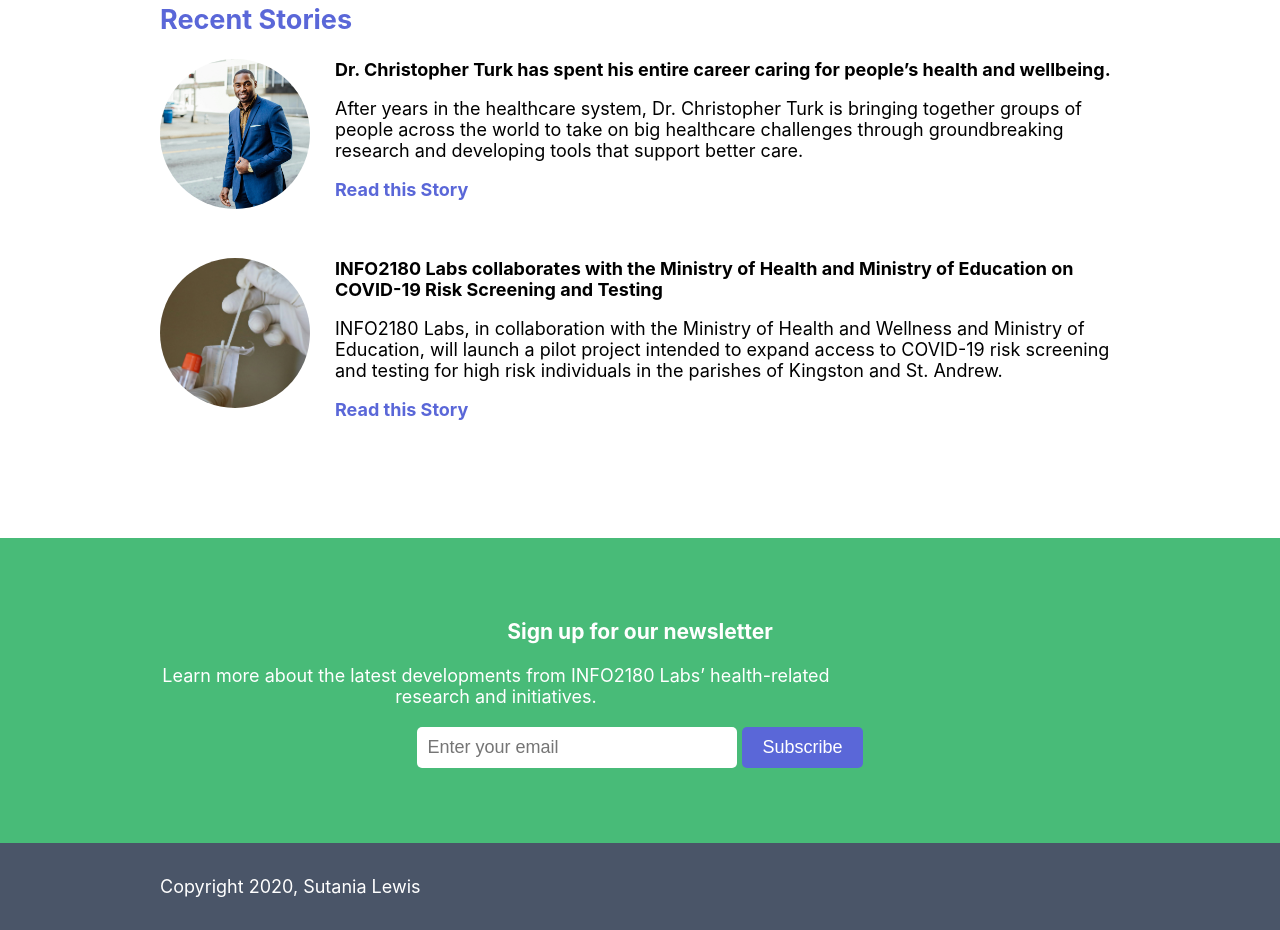
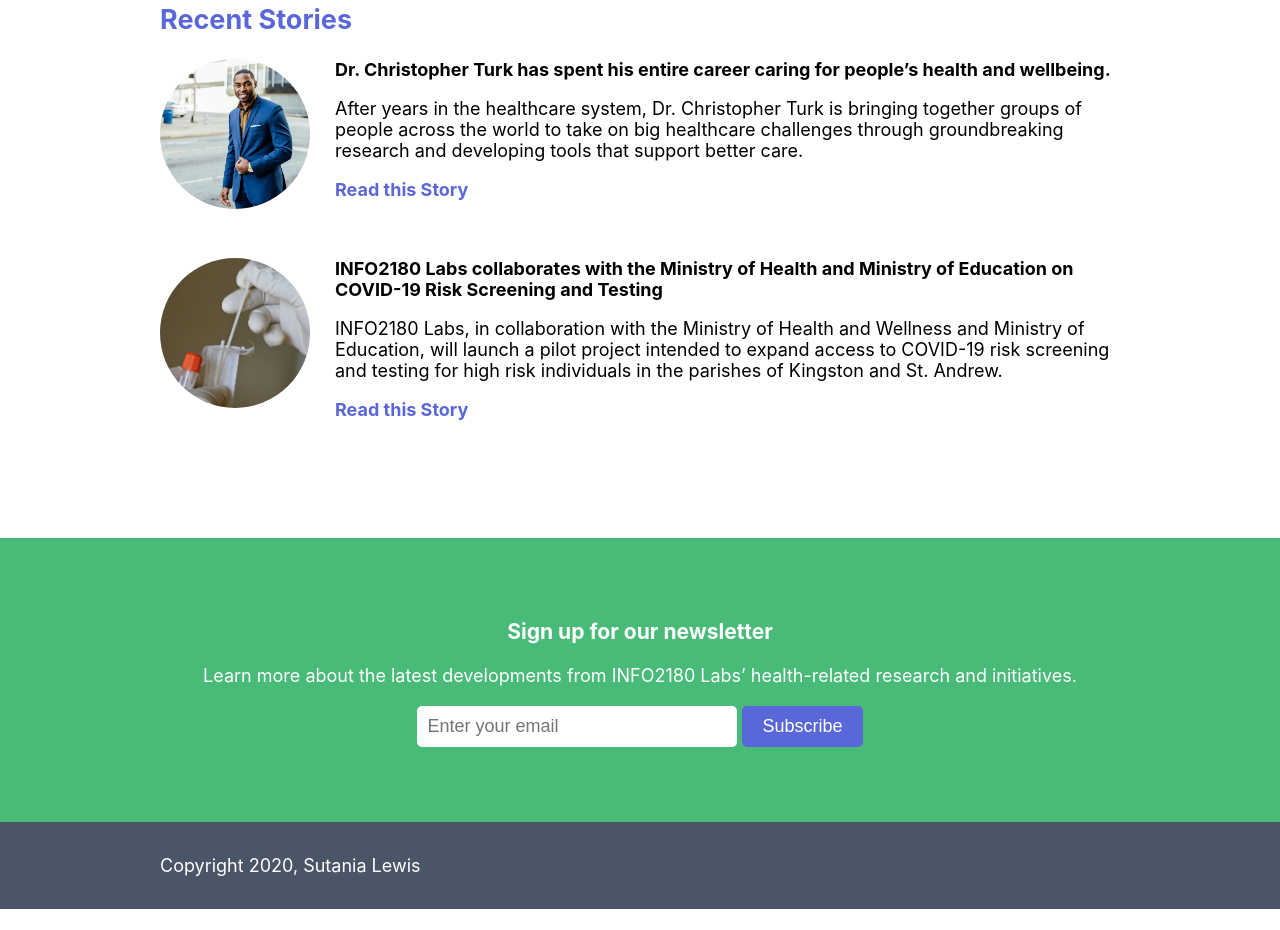
Before and after one commit to Sila678/info2180-project1, a plain HTML site: page index.html in a window 1280 px wide. Shown: the part 1252-2182 px from the top of the page. After the commit the page ends 2161 px from the top, so only its background shows below. Drawn offline with Linux system fonts and the light colour scheme.

Commit message:
adjusted css

```diff
--- a/styles.css
+++ b/styles.css
@@ -183,10 +183,6 @@ header nav a:hover{
     text-align: center;
 }
 
-.newsletter p {
-    max-width: 70%;
-}
-
 .newsletter form{
     margin-top: 20px;
     display: flex;
```
